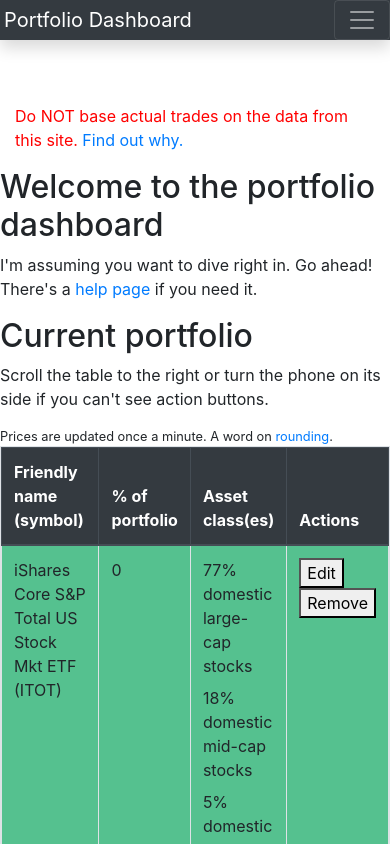
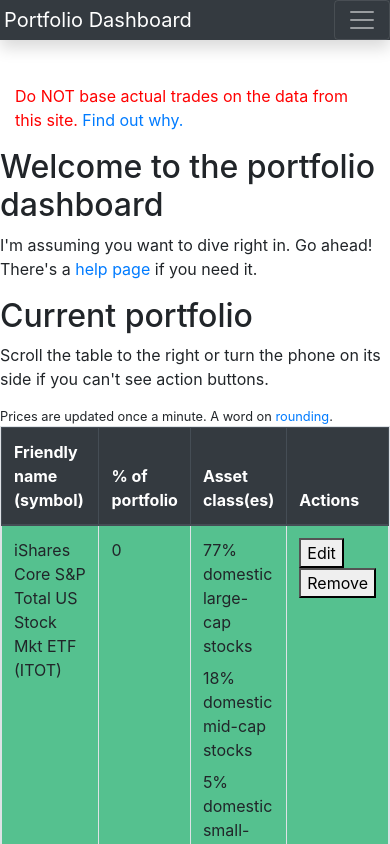
Before and after one commit to tmurphree/portfolio-dashboard-front-end, a Vue app: page / in a window 390 px wide. Shown: the top 844 px of the page. Built offline with nearby package versions, Linux system fonts and the light colour scheme; no server answers.

Commit message:
reduce margin-top to account for slimmer top nav

```diff
--- a/src/App.vue
+++ b/src/App.vue
@@ -87,7 +87,7 @@
             </ul>
           </div>
         </nav>
-        <main class="col-md-9 col-lg-10 ml-sm-auto mt-4 mt-md-1 mt-lg-3" id="main-element">
+        <main class="col-md-9 col-lg-10 ml-sm-auto mt-1 mt-lg-3" id="main-element">
           <div class="disclaimer" data-cy-disclaimer>
             <p>
               Do NOT base actual trades on the data from this site.  <router-link to="/about">Find out why.</router-link>
@@ -192,13 +192,6 @@
     overflow-y: auto;
   }
 
-  // add extra top margin on iPhone SE so content isn't cut off
-  @media screen and (max-width: 320px) {
-    #main-element {
-      margin-top: 3rem !important;
-    }
-  }
-
   // fix ipad styling
   @media screen and (min-width: 768px) {
     #main-element {
```
